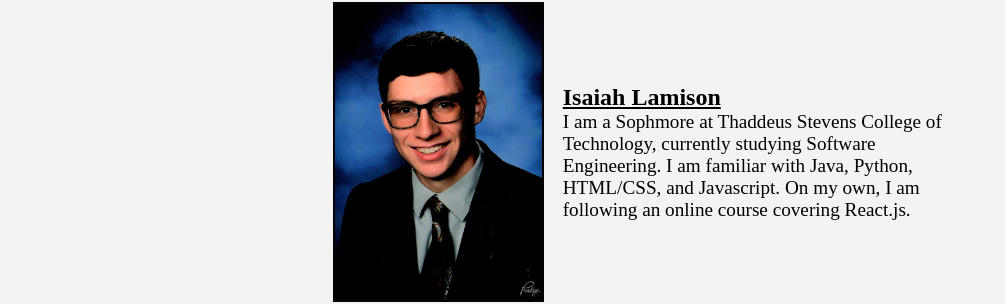
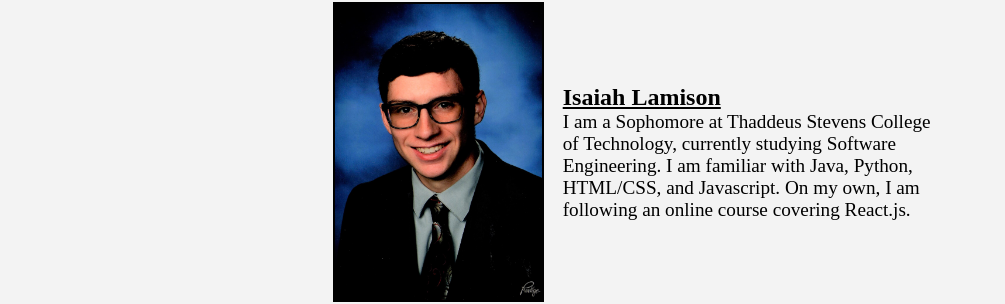
Before and after one commit to Isaiah-Lam/Portfolio, a plain HTML site: page index.html in a window 1280 px wide. Shown: the part 158-462 px from the top of the page, without its empty margins (0-1005 px from the left). Drawn offline with nearby package versions, Linux system fonts and the light colour scheme.

Commit message:
fixed typo

```diff
--- a/index.html
+++ b/index.html
@@ -28,7 +28,7 @@
             <div class="prof" id="profile-pic"></div>
             <div class="prof" id="about">
                <h2><u>Isaiah Lamison</u></h2>
-               <p>I am a Sophmore at Thaddeus Stevens College of Technology, currently studying Software Engineering. I am familiar with Java, Python, HTML/CSS, and Javascript. On my own, I am following an online course covering React.js.</p>
+               <p>I am a Sophomore at Thaddeus Stevens College of Technology, currently studying Software Engineering. I am familiar with Java, Python, HTML/CSS, and Javascript. On my own, I am following an online course covering React.js.</p>
             </div>
         </div>
 
```
